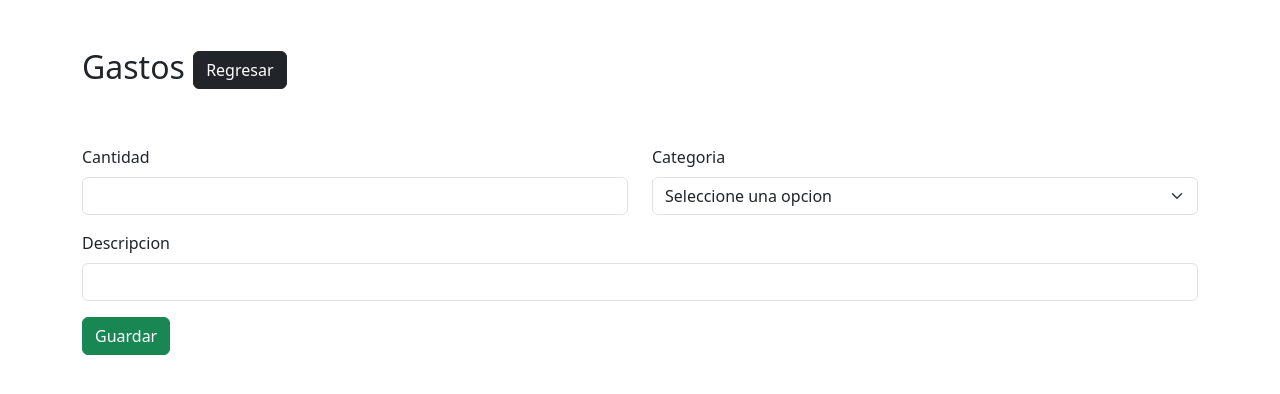
After one commit to SantiagoECastillo/Seguidor_gastos, a PHP site: page /formulario-edicion.php in a window 1280 px wide. The commit adds this page. Shown: the top 394 px of the page. Run offline with PHP 8.4, Linux system fonts and the light colour scheme; data that the repository does not hold is empty; some libraries are stand-ins or nearby versions.

Commit message:
Estructura del formulacion para edicion

```diff
--- /dev/null
+++ b/formulario-edicion.php
@@ -0,0 +1,55 @@
+<?php
+    require_once('./config/config.php');
+    $query = "SELECT * FROM gastos_categorias";
+    $resultado = $pdo->query($query);
+?>
+<!DOCTYPE html>
+<html lang="es">
+<head>
+    <meta charset="UTF-8">
+    <meta name="viewport" content="width=device-width, initial-scale=1.0">
+    <link href="https://cdn.jsdelivr.net/npm/bootstrap@5.3.7/dist/css/bootstrap.min.css" rel="stylesheet" integrity="sha384-LN+7fdVzj6u52u30Kp6M/trliBMCMKTyK833zpbD+pXdCLuTusPj697FH4R/5mcr" crossorigin="anonymous">
+    <title>Formulario</title>
+</head>
+<body>
+    <div class="container">
+        <div class="row mt-5">
+            <div class="col">
+                <h2>Gastos <a href="index.php" class="btn btn-dark">Regresar</a></h2>
+            </div>
+        </div>
+
+        <form action="./config/insercion-gasto.php" method="POST">
+            <div class="row mt-5">
+                <div class="col-6">
+                    <label for="cantidad" class="form-label">Cantidad</label>
+                    <input type="text" class="form-control" name="cantidad" id="cantidad">
+                </div>
+                <div class="col-6 mb-3">
+                    <label id="categoria" for="categoria" class="form-label">Categoria</label>
+                    <select id="" class="form-select" name="categoria" id="categoria">
+                        <option value="0" selected>Seleccione una opcion</option>
+                        <?php
+                            while($row = $resultado->fetch()){
+                        ?>
+                        <option value="<?php echo $row['id'];?>"><?php echo $row['nombre'];?></option>
+                        <?php
+                            }
+                        ?>
+                    </select>
+                </div>
+                <div class="col-12 mb-3">
+                    <label id="descripcion" class="form-label">Descripcion</label>
+                    <input type="text" class="form-control" name="descripcion" id="descripcion">
+                </div>
+                <div class="col-12">
+                    <button type="submit" class="btn btn-success">Guardar</button>
+                </div>
+            </div>
+        </form>
+
+    </div>
+
+    <script src="https://cdn.jsdelivr.net/npm/bootstrap@5.3.7/dist/js/bootstrap.bundle.min.js" integrity="sha384-ndDqU0Gzau9qJ1lfW4pNLlhNTkCfHzAVBReH9diLvGRem5+R9g2FzA8ZGN954O5Q" crossorigin="anonymous"></script>
+</body>
+</html>
--- a/index.php
+++ b/index.php
@@ -38,7 +38,7 @@
                             <td><?php echo $row['nombre']?></td>
                             <td><?php echo $row['fecha']?></td>
                             <td>
-                                <a href="#" class="btn btn-warning">Editar</a>
+                                <a href="./formulario-edicion.php?id=<?php echo $row['id']?>" class="btn btn-warning">Editar</a>
                                 <a href="#" class="btn btn-danger">Eliminar</a>
                             </td>
                         </tr>
```
